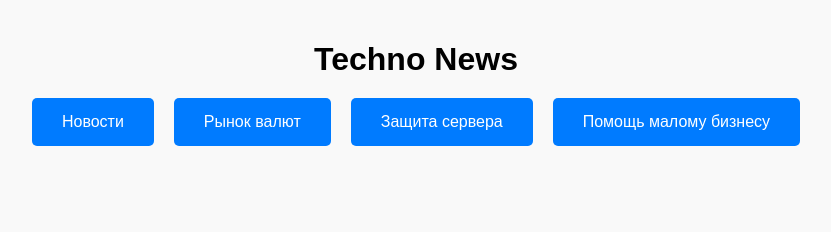
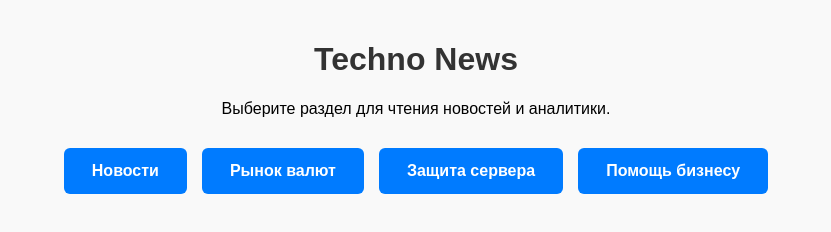
Before and after one commit to 1van-hue/TechnoNewSite, a plain HTML site: page index.html in a window 1280 px wide. Shown: the whole page, without its empty margins (224-1055 px from the left). Drawn offline with Linux system fonts and the light colour scheme.

Commit message:
Update index.html

```diff
--- a/index.html
+++ b/index.html
@@ -2,68 +2,48 @@
 <html lang="ru">
 <head>
     <meta charset="UTF-8">
-    <title>Tehno News</title>
+    <title>Techno News — Главная</title>
     <style>
-        /* Базовая стилизация */
         body {
             margin: 0;
             padding: 20px;
             font-family: Arial, sans-serif;
             background: #f9f9f9;
+            text-align: center;
         }
-
-        /* Стили для кнопок */
+        h1 {
+            color: #333;
+        }
         .button-container {
             display: flex;
             justify-content: center;
-            gap: 20px;
-            margin-top: 20px;
+            gap: 15px;
+            flex-wrap: wrap;
+            margin-top: 30px;
         }
-
         .main-button {
-            padding: 15px 30px;
+            padding: 14px 28px;
             background-color: #007bff;
             color: white;
-            border: none;
-            border-radius: 5px;
-            cursor: pointer;
             text-decoration: none;
-            text-align: center;
-            font-size: 16px;
+            border-radius: 6px;
+            font-weight: bold;
+            transition: background 0.3s;
         }
-
         .main-button:hover {
             background-color: #0056b3;
         }
     </style>
 </head>
 <body>
-    <!-- Заголовок сайта -->
-    <h1 style="text-align: center; margin-bottom: 20px;">
-        Techno News
-    </h1>
+    <h1>Techno News</h1>
+    <p>Выберите раздел для чтения новостей и аналитики.</p>
 
-    <!-- Контейнер для кнопок -->
     <div class="button-container">
-        <!-- Кнопка "Новости" -->
-        <a href="/news.html" class="main-button">
-            Новости
-        </a>
-
-        <!-- Кнопка "Рынок валют" -->
-        <a href="/market.html" class="main-button">
-            Рынок валют
-        </a>
-
-        <!-- Кнопка "Защита сервера" -->
-        <a href="/security.html" class="main-button">
-            Защита сервера
-        </a>
-
-        <!-- Кнопка "Помощь  малому бизнесу" -->
-        <a href="/business-help.html" class="main-button">
-            Помощь малому бизнесу
-        </a>
+        <a href="/news.html" class="main-button">Новости</a>
+        <a href="/market.html" class="main-button">Рынок валют</a>
+        <a href="/security.html" class="main-button">Защита сервера</a>
+        <a href="/business-help.html" class="main-button">Помощь бизнесу</a>
     </div>
 </body>
 </html>
```
